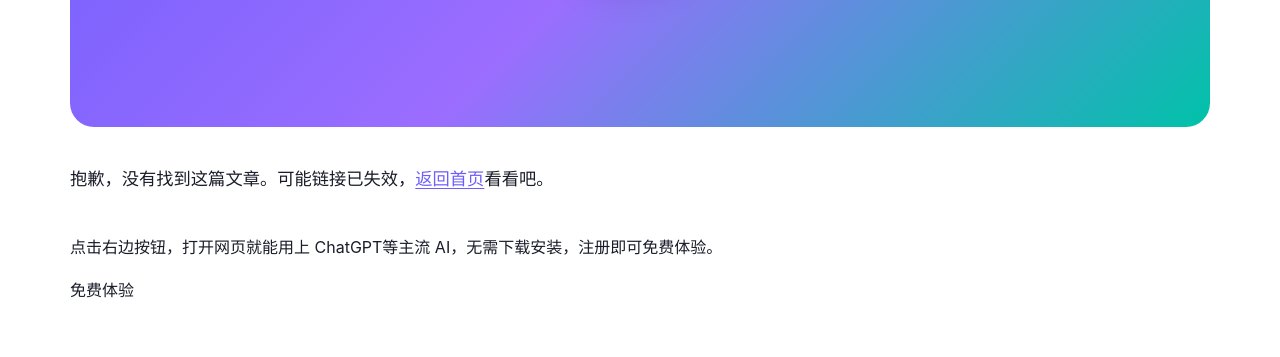
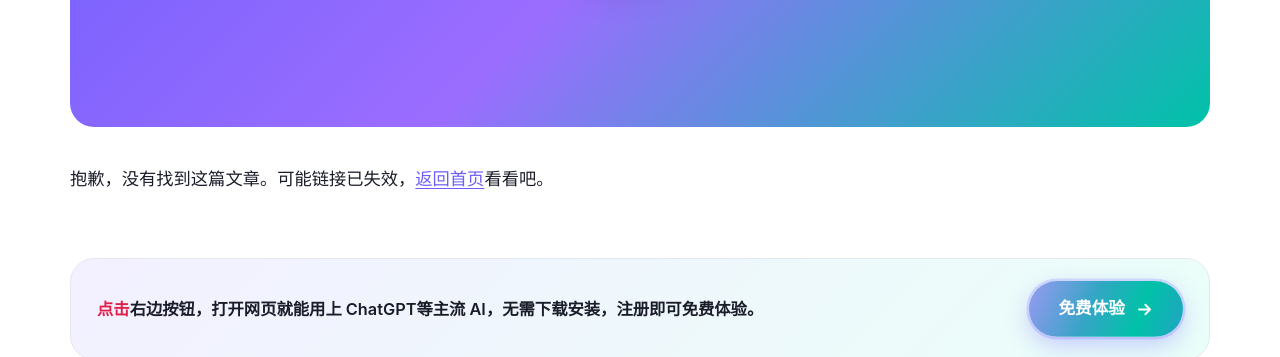
Before and after one commit to bayga01/chatgpt-blog, a plain HTML site: page post.html in a window 1280 px wide. Shown: the part 608-965 px from the top of the page. Drawn offline with Linux system fonts and the light colour scheme.

Commit message:
文章底部新增免费体验引导区：css/style.css

```diff
--- a/css/style.css
+++ b/css/style.css
@@ -579,6 +579,101 @@ body.menu-open .hamburger span:nth-child(3) { transform: translateY(-6px) rotate
   padding: 22px; text-align: center; color: var(--color-text-muted);
 }
 
+/* ---------- 文章底部：免费体验引导（原分享栏位置） ---------- */
+.post-cta {
+  position: relative;
+  display: flex;
+  align-items: center;
+  justify-content: space-between;
+  gap: 24px;
+  margin-top: 40px;
+  padding: 22px 26px;
+  background: var(--gradient-soft);
+  border: 1px solid var(--color-border);
+  border-radius: var(--radius-lg);
+  overflow: hidden;
+}
+.post-cta-copy { flex: 1; min-width: 0; }
+.post-cta-copy p {
+  margin: 0;
+  font-size: 1.02rem;
+  line-height: 1.75;
+  font-weight: 600;
+  color: var(--color-text);
+}
+.post-cta-hl { color: #e11d48; font-weight: 800; }
+[data-theme="dark"] .post-cta-hl { color: #ff6b8a; }
+
+/* 动态按钮：柔和呼吸光晕 + 渐变流动 + 箭头轻推，阅读时不打扰 */
+.post-cta-btn {
+  position: relative;
+  flex: none;
+  display: inline-flex;
+  align-items: center;
+  justify-content: center;
+  gap: 9px;
+  padding: 14px 30px;
+  border-radius: var(--radius-pill);
+  color: #fff;
+  font-size: 1.04rem;
+  font-weight: 800;
+  text-decoration: none;
+  white-space: nowrap;
+  background: linear-gradient(110deg, #6d5efc, #9b6dff, #00c2a8, #6d5efc);
+  background-size: 300% 100%;
+  box-shadow: 0 0 0 0 rgba(109, 94, 252, .35), 0 8px 22px rgba(109, 94, 252, .28);
+  animation: ctaGradient 8s linear infinite, ctaGlow 3.2s ease-in-out infinite;
+  transition: transform .25s ease, box-shadow .25s ease;
+  z-index: 0;
+}
+.post-cta-btn::before {
+  /* 顶部一束柔光扫过 */
+  content: "";
+  position: absolute;
+  inset: 0;
+  border-radius: inherit;
+  background: linear-gradient(115deg, transparent 25%, rgba(255,255,255,.28) 50%, transparent 75%);
+  background-size: 220% 100%;
+  animation: ctaShine 4.5s ease-in-out infinite;
+  pointer-events: none;
+  z-index: 1;
+}
+.post-cta-btn span, .post-cta-btn svg { position: relative; z-index: 2; }
+.post-cta-btn svg {
+  width: 19px; height: 19px;
+  animation: ctaNudge 1.8s ease-in-out infinite;
+}
+.post-cta-btn:hover {
+  transform: translateY(-2px) scale(1.02);
+  box-shadow: 0 0 0 5px rgba(109, 94, 252, .16), 0 12px 30px rgba(109, 94, 252, .42);
+}
+.post-cta-btn:active { transform: translateY(0) scale(.98); }
+.post-cta-btn:focus-visible { outline: 3px solid var(--color-primary); outline-offset: 3px; }
+
+@keyframes ctaGradient {
+  0% { background-position: 0% 50%; }
+  100% { background-position: 300% 50%; }
+}
+@keyframes ctaGlow {
+  0%, 100% { box-shadow: 0 0 0 0 rgba(109,94,252,.32), 0 8px 22px rgba(109,94,252,.26); }
+  50% { box-shadow: 0 0 0 7px rgba(109,94,252,0), 0 10px 28px rgba(109,94,252,.4); }
+}
+@keyframes ctaShine {
+  0%, 60%, 100% { background-position: 180% 0; }
+  30% { background-position: -80% 0; }
+}
+@keyframes ctaNudge {
+  0%, 100% { transform: translateX(0); }
+  50% { transform: translateX(4px); }
+}
+@media (prefers-reduced-motion: reduce) {
+  .post-cta-btn, .post-cta-btn::before, .post-cta-btn svg { animation: none; }
+}
+@media (max-width: 640px) {
+  .post-cta { flex-direction: column; align-items: stretch; text-align: center; padding: 22px 20px; }
+  .post-cta-btn { width: 100%; }
+}
+
 /* 分享栏 */
 .share-bar {
   display: flex; align-items: center; gap: 10px; flex-wrap: wrap;
```
